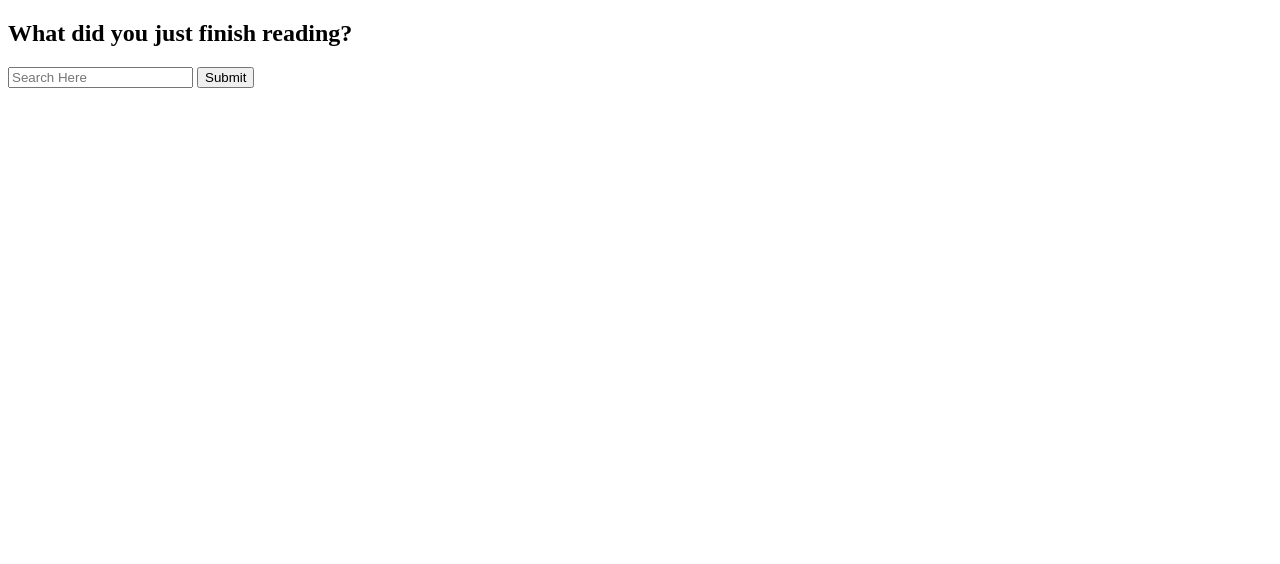
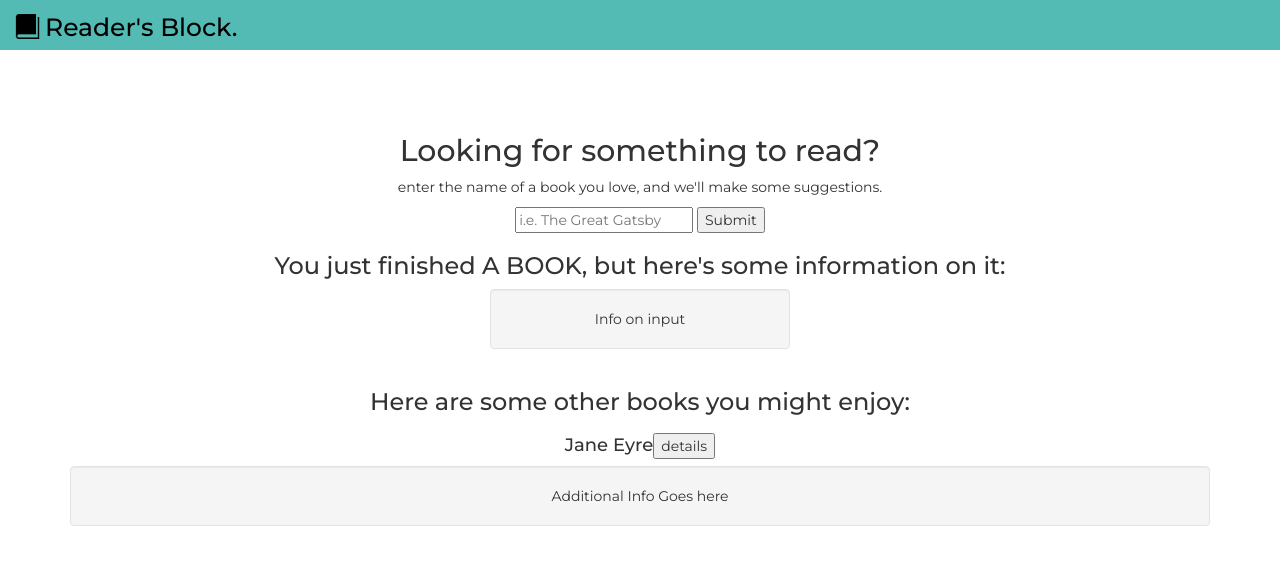
Before and after one commit to thinkful-c11/capstone-SauleWilliam, a plain HTML site: page index.html in a window 1280 px wide. Drawn offline with nearby package versions, Linux system fonts and the light colour scheme; no server answers.

Commit message:
bootstrap CSS and working API

```diff
--- a/app.js
+++ b/app.js
@@ -1,18 +1,32 @@
 const appState={
     results: [],
+    hasSearched: false,
 }
 
-const baseURL="https://tastedive.com/api/similar";
+const baseURL="http://tastedive-proxy.herokuapp.com/api/similar";
 /////////////Mod Functions////////////////////////
 function getDataFromApi(searchQuery,callback){
     const query={
       k:"270170-ThinfulC-SJOP8QJA",
-      q:'book:' + searchQuery,
+      q: searchQuery,
+      limit: 6,
+      info: 1
      }
+    $.getJSON(baseURL, query, callback);
 }
-   //callback function
 
+function modState(data){
+	console.log(data);
+	// data.similar.results.forEach(obj =>{
+	// 	appState.results.push( {
+	// 		title: obj.name,
+	// 	});
+	// });
+}
 
+getDataFromApi('IT', modState);
+
+//callback function
 
 ///////Render Functions//////////////////////////
 
--- a/index.html
+++ b/index.html
@@ -1,24 +1,50 @@
 <!DOCTYPE html>
 <html lang="en">
 <head>
+    <link href="https://fonts.googleapis.com/css?family=Montserrat:400,500" rel="stylesheet">
+    <meta name="viewport" content="width=device-width, initial-scale=1">
+    <link rel="stylesheet" href="https://maxcdn.bootstrapcdn.com/bootstrap/3.3.7/css/bootstrap.min.css">
+    <link rel="stylesheet" type="text/css" href="main.css">
     <meta charset="UTF-8">
     <meta name="viewport" content="width=device-width, initial-scale=1.0">
     <meta http-equiv="X-UA-Compatible" content="ie=edge">
-    <title>Document</title>
-     <link rel="stylesheet" type="text/css" href="">
+    <title>Reader's Block</title>
 </head>
 <body>
+  <script src="https://ajax.googleapis.com/ajax/libs/jquery/3.2.1/jquery.min.js"></script>
+  <script src="https://maxcdn.bootstrapcdn.com/bootstrap/3.3.7/js/bootstrap.min.js"></script>
   <script src="https://code.jquery.com/jquery-3.2.1.min.js"
   integrity="sha256-hwg4gsxgFZhOsEEamdOYGBf13FyQuiTwlAQgxVSNgt4="
   crossorigin="anonymous"></script>
   <script src="app.js"></script>
-<h2>What did you just finish reading?</h2>
-<form>
-     <input type="text" name="Search Here" placeholder="Search Here">
-     <button type="submit" value="Submit">Submit</button>
 
-    </form>
+<!-- CONTENT BEGINS HERE -->
 
+<header class="container-fluid"><img class="icon" src="images/bookicon.jpg">Reader's Block.</header>
+
+
+<div class="startPage container">
+  <form>
+      <h2>Looking for something to read?</h2>
+      <p>enter the name of a book you love, and we'll make some suggestions.</p>
+      <input type="text" name="Search Here" placeholder="i.e. The Great Gatsby">
+      <button type="submit" value="Submit">Submit</button>
+  </form>
+</div>
+
+<div class="resultsPage container">
+  <div class="inputContainer">
+    <h3>You just finished A BOOK, but here's some information on it:</h3>
+    <div class="inputInfo well">Info on input</div>
+  </div>
+  <div class="results">
+    <h3>Here are some other books you might enjoy:</h3>
+    <div class="resultsContainer">
+      <div class="resultHeader"><h4>Jane Eyre</h4><button type="button">details</button></div>
+      <div class="resultDetails well">Additional Info Goes here</div>
+    </div>
+  </div>
+</div>
 
 </body>
 </html>
--- a/main.css
+++ b/main.css
@@ -0,0 +1,46 @@
+body{
+	font-family: 'Montserrat', sans-serif;
+}
+
+header{
+	background-color: #53BBB4;
+	height:50px;
+	padding-top:10px;
+	padding-bottom:10px;
+	font-family: 'Montserrat', sans-serif;
+	font-weight:500;
+	font-size:25px;
+	color:black;
+}
+
+.resultsPage{
+	text-align: center;
+}
+
+.icon{
+	height:25px;
+	margin-right:5px;
+	margin-top:-5px;
+}
+
+.startPage{
+	margin-top:5%;
+	text-align: center;
+}
+
+.hidden{
+	display:none;
+}
+
+.inputInfo{
+	width:300px;
+	display:inline-block;
+}
+
+button{
+	display:inline-block;
+}
+
+h4{
+	display:inline-block;
+}
```
Also changed, not shown: images/bookicon.jpg (added).
